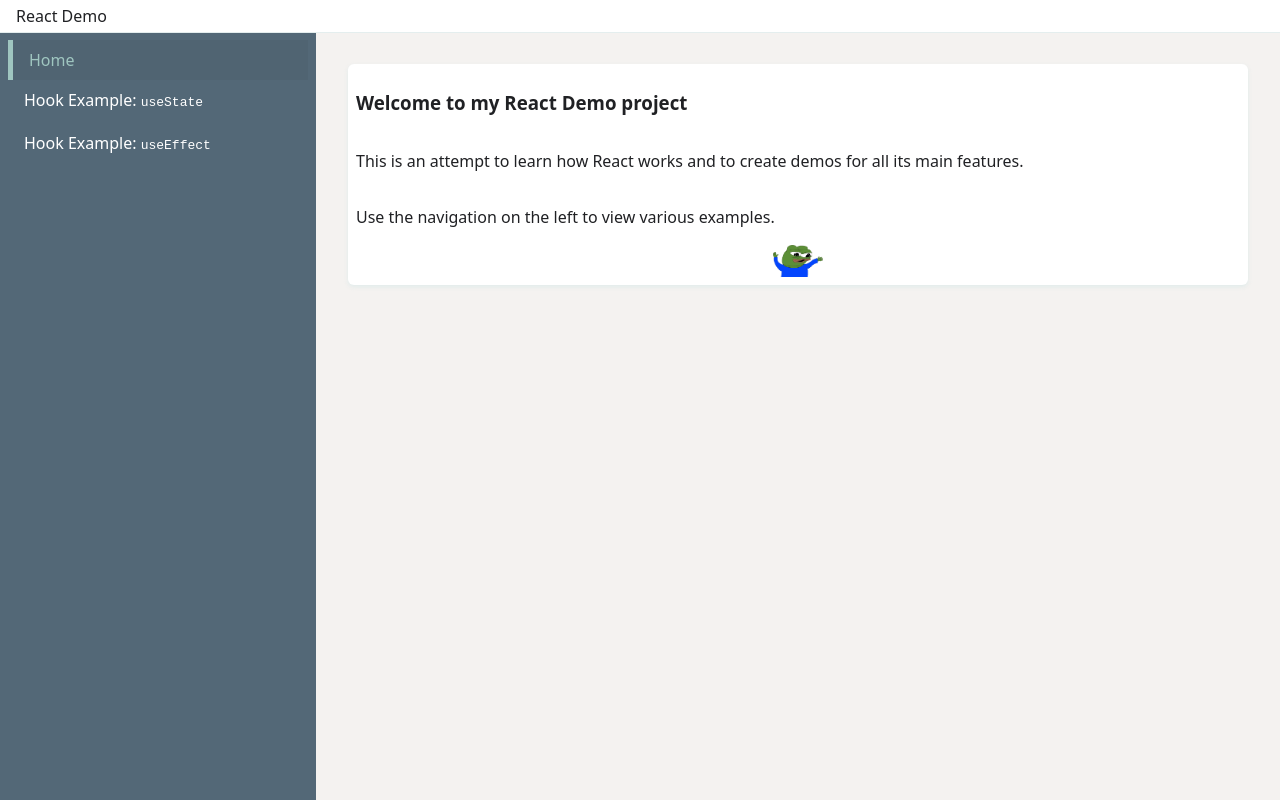
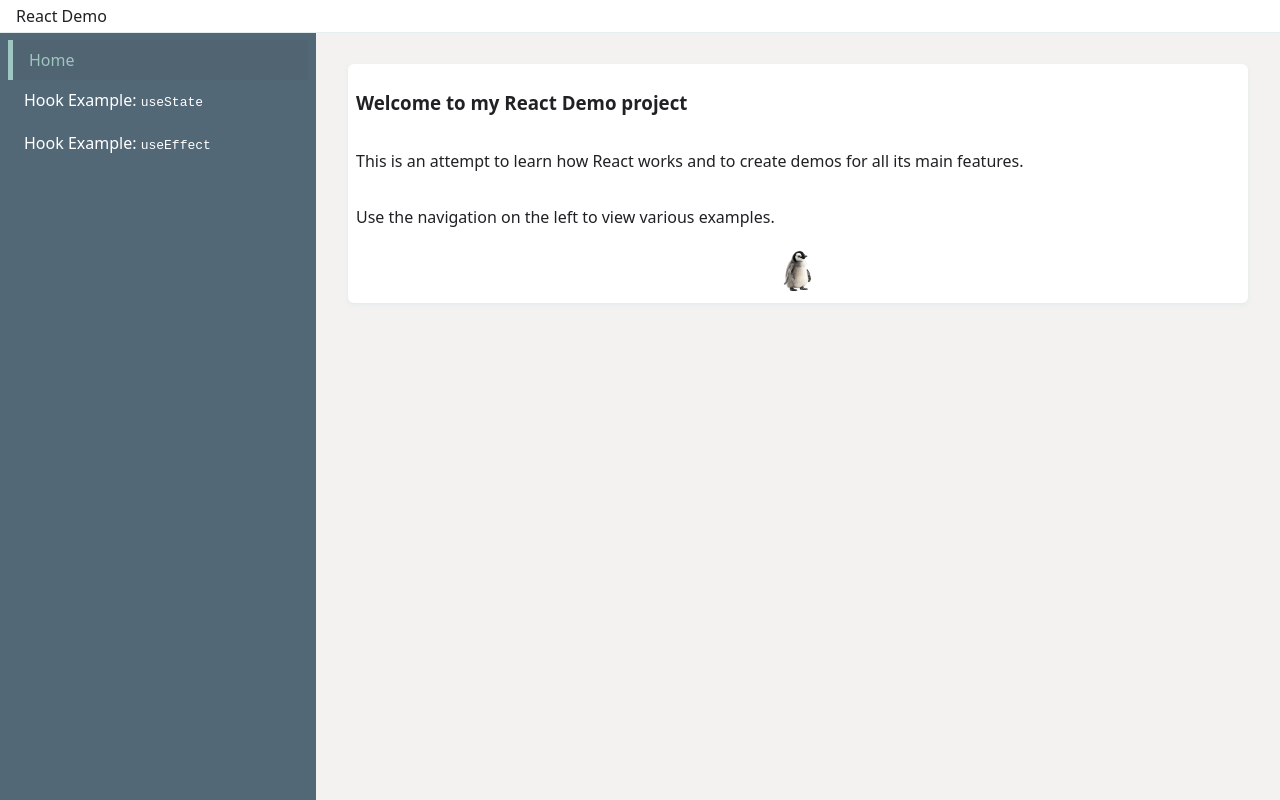
Before and after one commit to morganjudd802/react-demo, a React app: page / in a window 1280 px wide. Built offline with nearby package versions, Linux system fonts and the light colour scheme; the HTML template or start-up script is replaced by a standard one.

Commit message:
Update cute image on home

```diff
--- a/src/components/home/Home.tsx
+++ b/src/components/home/Home.tsx
@@ -1,5 +1,5 @@
 import './Home.scss';
-import pepeHappy from '@/assets/pepe-happy.png';
+import penguin from '@/assets/penguin.png';
 
 export const Home = () => {
     return (
@@ -9,7 +9,7 @@ export const Home = () => {
               <p>This is an attempt to learn how React works and to create demos for all its main features.</p>
               <p>Use the navigation on the left to view various examples.</p>
               <div className={'image-container'}>
-                  <img src={pepeHappy} alt={'yee'} width={'50px'} />
+                  <img src={penguin} alt={'yee'} width={'50px'} />
               </div>
           </div>
       </div>
```
Also changed, not shown: src/assets/penguin.png (added), src/assets/pepe-happy.png (deleted).
